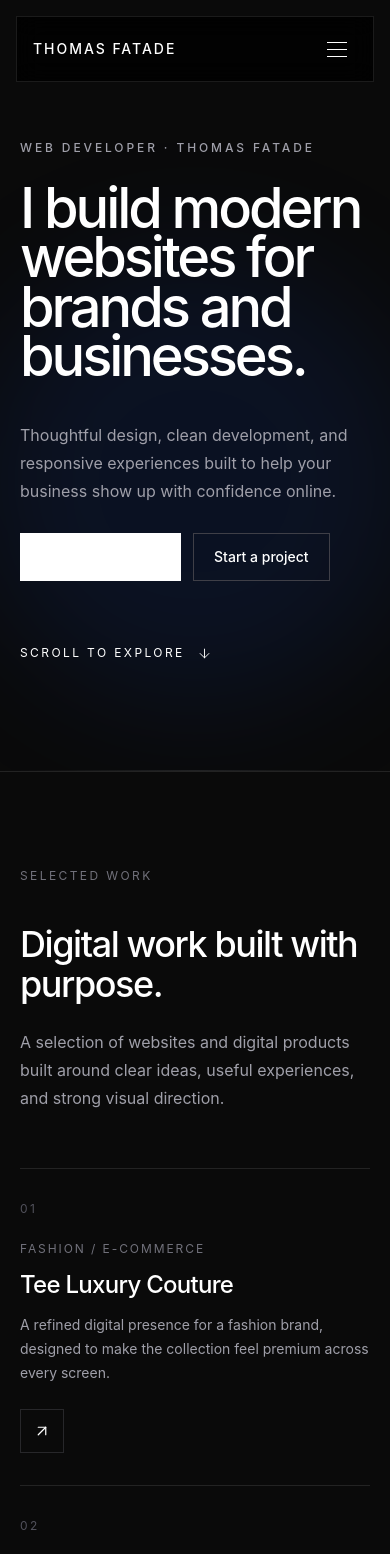
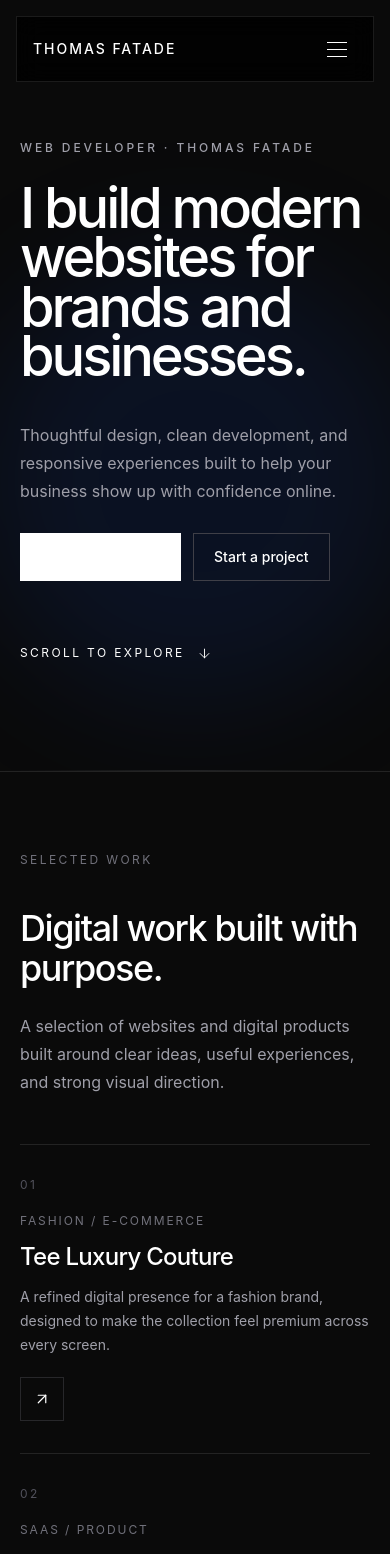
Before and after one commit to Thomas302-star/Thomas-portfolio, a Next.js app: page / in a window 390 px wide. Shown: the top 1554 px of the page. Built offline with nearby package versions, Linux system fonts and the light colour scheme.

Commit message:
feat: add reveal motion to selected work

```diff
--- a/components/sections/selected-work.tsx
+++ b/components/sections/selected-work.tsx
@@ -1,78 +1,45 @@
 import { ArrowUpRight } from "lucide-react";
+import { Reveal } from "@/components/ui/reveal";
 
 const projects = [
-  {
-    number: "01",
-    title: "Tee Luxury Couture",
-    category: "Fashion / E-commerce",
-    description: "A refined digital presence for a fashion brand, designed to make the collection feel premium across every screen.",
-    href: "#",
-  },
-  {
-    number: "02",
-    title: "Creator Content Planner",
-    category: "SaaS / Product",
-    description: "A focused planning experience that helps creators turn ideas into an organized content workflow.",
-    href: "#",
-  },
-  {
-    number: "03",
-    title: "Bitget Education",
-    category: "Web3 / Education",
-    description: "An educational landing experience that presents complex digital asset topics through a clearer, structured interface.",
-    href: "#",
-  },
+  { number: "01", title: "Tee Luxury Couture", category: "Fashion / E-commerce", description: "A refined digital presence for a fashion brand, designed to make the collection feel premium across every screen.", href: "/work/tee-luxury-couture" },
+  { number: "02", title: "Creator Content Planner", category: "SaaS / Product", description: "A focused planning experience that helps creators turn ideas into an organized content workflow.", href: "/work/creator-content-planner" },
+  { number: "03", title: "Bitget Education", category: "Web3 / Education", description: "An educational landing experience that presents complex digital asset topics through a clearer, structured interface.", href: "/work/bitget-education" },
 ];
 
 export function SelectedWork() {
   return (
-    <section id="selected-work" className="border-b border-white/10 px-5 py-24 sm:px-8 sm:py-28 lg:px-12 lg:py-36">
+    <section id="selected-work" className="border-b border-white/10 px-5 py-20 sm:px-8 sm:py-28 lg:px-12 lg:py-36">
       <div className="mx-auto max-w-7xl">
         <div className="grid gap-10 lg:grid-cols-[220px_minmax(0,1fr)] lg:gap-20">
+          <Reveal><p className="text-xs uppercase tracking-[0.2em] text-zinc-500">Selected work</p></Reveal>
           <div>
-            <p className="text-xs uppercase tracking-[0.2em] text-zinc-500">Selected work</p>
+            <Reveal>
+              <div className="mb-12 max-w-2xl sm:mb-14">
+                <h2 className="font-display text-4xl font-medium tracking-[-0.04em] text-white sm:text-5xl lg:text-6xl">Digital work built with purpose.</h2>
+                <p className="mt-6 max-w-xl text-base leading-7 text-zinc-400 sm:text-lg">A selection of websites and digital products built around clear ideas, useful experiences, and strong visual direction.</p>
               </div>
-
-          <div>
-            <div className="mb-14 max-w-2xl">
-              <h2 className="font-display text-4xl font-medium tracking-[-0.04em] text-white sm:text-5xl lg:text-6xl">
-                Digital work built with purpose.
-              </h2>
-              <p className="mt-6 max-w-xl text-base leading-7 text-zinc-400 sm:text-lg">
-                A selection of websites and digital products built around clear ideas, useful experiences, and strong visual direction.
-              </p>
-            </div>
-
+            </Reveal>
             <div className="divide-y divide-white/10 border-y border-white/10">
-              {projects.map((project) => (
-                <article key={project.number} className="group grid gap-6 py-8 sm:grid-cols-[72px_minmax(0,1fr)_auto] sm:items-start sm:gap-8 sm:py-10">
+              {projects.map((project, index) => (
+                <Reveal key={project.number} delay={index * 0.05}>
+                  <article className="group grid gap-5 py-8 sm:grid-cols-[72px_minmax(0,1fr)_auto] sm:items-start sm:gap-8 sm:py-10">
                     <span className="text-xs tracking-[0.2em] text-zinc-600">{project.number}</span>
-
                     <div>
                       <p className="mb-3 text-xs uppercase tracking-[0.16em] text-zinc-500">{project.category}</p>
-                    <h3 className="font-display text-2xl font-medium tracking-[-0.03em] text-white transition-colors duration-300 group-hover:text-blue-400 sm:text-3xl">
-                      {project.title}
-                    </h3>
-                    <p className="mt-3 max-w-xl text-sm leading-6 text-zinc-400 sm:text-base">
-                      {project.description}
-                    </p>
+                      <h3 className="font-display text-2xl font-medium tracking-[-0.03em] text-white transition-colors duration-300 group-hover:text-blue-400 sm:text-3xl">{project.title}</h3>
+                      <p className="mt-3 max-w-xl text-sm leading-6 text-zinc-400 sm:text-base">{project.description}</p>
                     </div>
-
-                  <a
-                    href={project.href}
-                    aria-label={`View ${project.title}`}
-                    className="inline-flex h-11 w-11 items-center justify-center border border-zinc-800 text-zinc-400 transition-all duration-300 group-hover:border-zinc-500 group-hover:text-white focus-visible:outline-none focus-visible:ring-2 focus-visible:ring-blue-500"
-                  >
+                    <a href={project.href} aria-label={`View ${project.title}`} className="inline-flex h-11 w-11 items-center justify-center border border-zinc-800 text-zinc-400 transition-all duration-300 group-hover:border-zinc-500 group-hover:text-white focus-visible:outline-none focus-visible:ring-2 focus-visible:ring-blue-500">
                       <ArrowUpRight aria-hidden="true" size={18} strokeWidth={1.6} />
                     </a>
                   </article>
+                </Reveal>
               ))}
             </div>
-
-            <a href="/work" className="mt-8 inline-flex items-center gap-2 text-sm font-medium text-white transition-colors hover:text-blue-400 focus-visible:outline-none focus-visible:ring-2 focus-visible:ring-blue-500">
-              View all work
-              <ArrowUpRight aria-hidden="true" size={16} strokeWidth={1.7} />
-            </a>
+            <Reveal delay={0.12}>
+              <a href="/work" className="mt-8 inline-flex min-h-10 items-center gap-2 text-sm font-medium text-white transition-colors hover:text-blue-400 focus-visible:outline-none focus-visible:ring-2 focus-visible:ring-blue-500">View all work <ArrowUpRight aria-hidden="true" size={16} strokeWidth={1.7} /></a>
+            </Reveal>
           </div>
         </div>
       </div>
```
Lines whose indentation alone changed are shown as unchanged.
